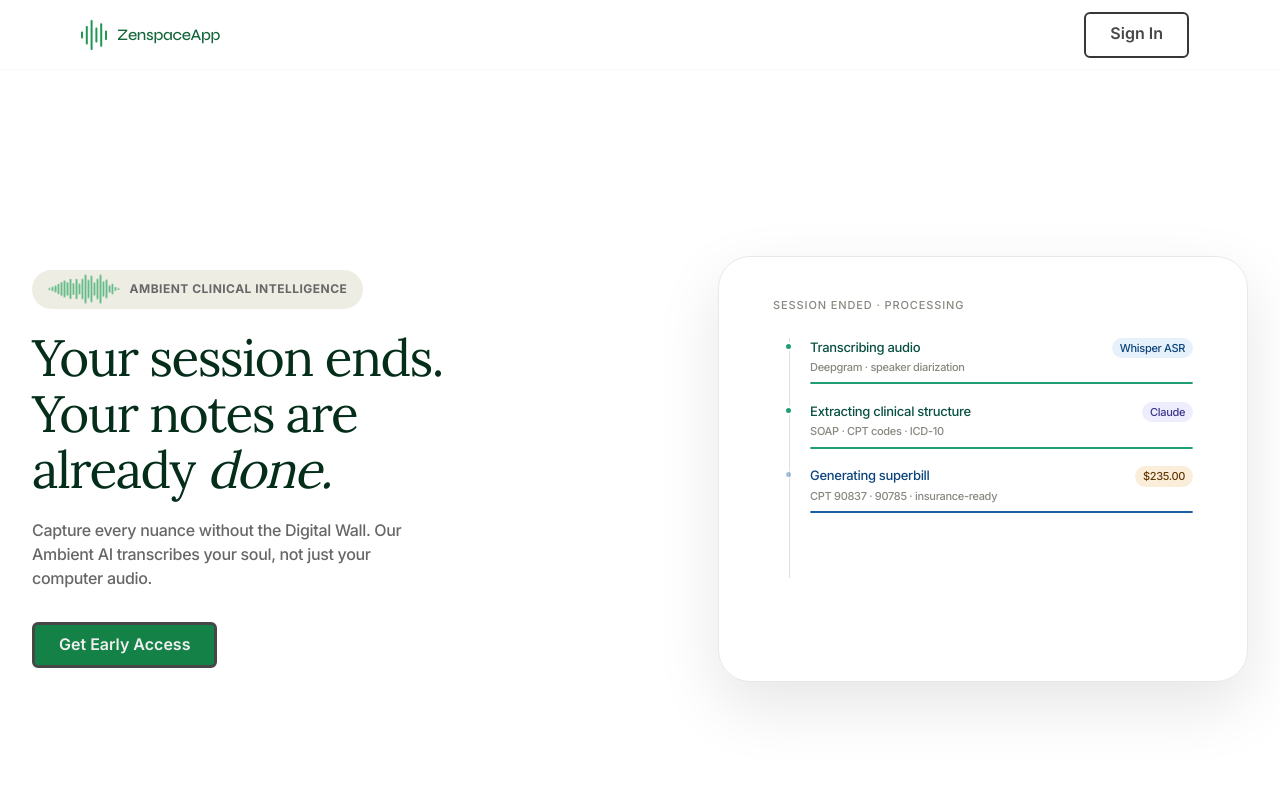
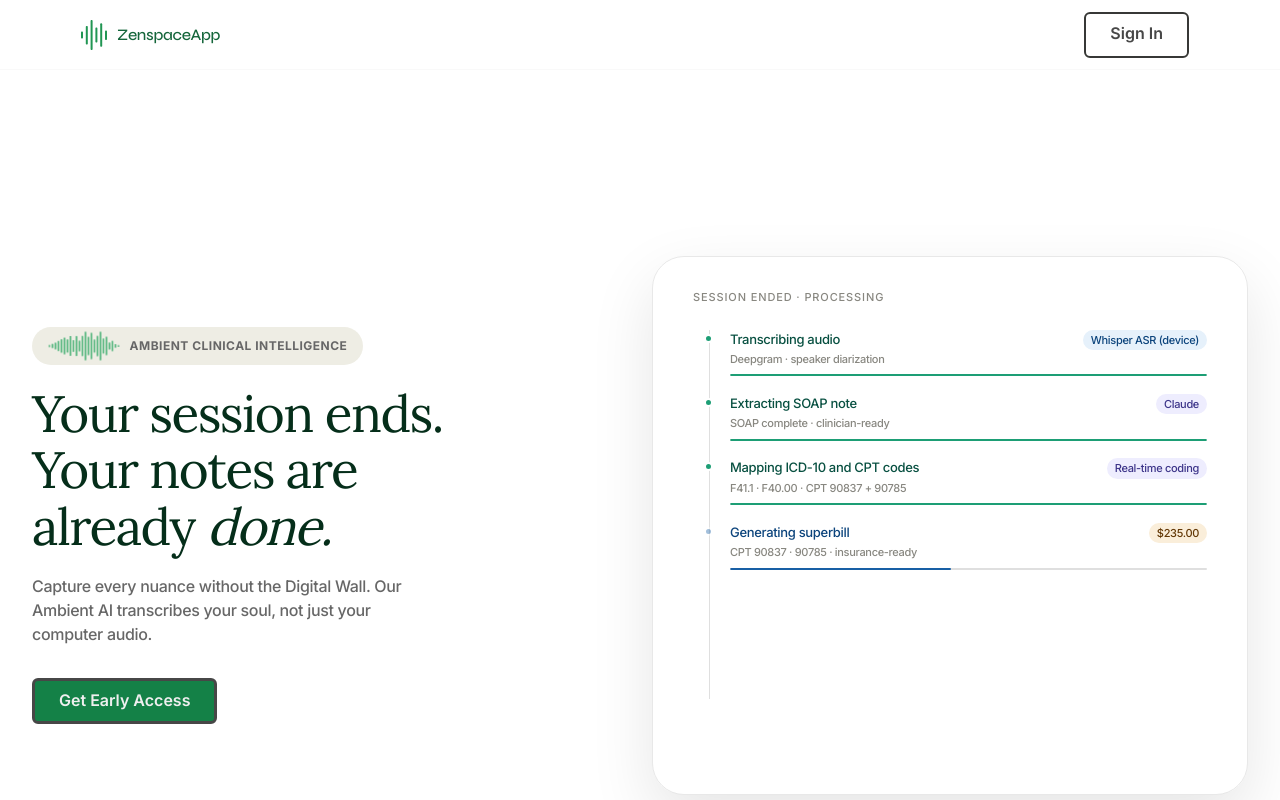
Before and after one commit to ZenSpaceApp/zenspace-website, a Next.js app: page /zennotes in a window 1280 px wide. Shown: the top 800 px of the page. Built offline with nearby package versions, Linux system fonts and the light colour scheme.

Commit message:
Added additional steps to session timeline Added session timeline specific styling

```diff
--- a/app/zennotes/ZenNotes.module.scss
+++ b/app/zennotes/ZenNotes.module.scss
@@ -66,7 +66,7 @@
 
 .hero {
   display: grid;
-  grid-template-columns: 1.25fr 1fr;
+  grid-template-columns: 1fr 1fr;
   gap: 24px;
   align-items: center;
   padding: 16rem 2rem 16rem;
@@ -157,6 +157,15 @@
   //   object-fit: cover;
   //   display: block;
   // }
+}
+
+.postSessionTimeline {
+  display: flex;
+  flex-direction: column;
+  border-radius: 32px;
+  box-shadow: 0 24px 64px rgba(0, 0, 0, 0.1);
+  border: 1px solid var(--color--border--1);
+  padding: 2rem 2.5rem;
 }
 
 .imagePlaceholder {
--- a/app/zennotes/page.tsx
+++ b/app/zennotes/page.tsx
@@ -271,7 +271,7 @@ export default function ZenNotesPage() {
           </Link>
         </div>
 
-        <div className={styles.heroImage}>
+        <div className={styles.postSessionTimeline}>
           {/* Replace with <Image src="/assets/zennotes-hero.png" alt="ZenNotes dashboard" fill /> */}
           {/* <Image
             src={ZenNoteHeroImg}
--- a/components/SessionTimeline/SessionTimeline.module.scss
+++ b/components/SessionTimeline/SessionTimeline.module.scss
@@ -47,7 +47,7 @@ $color-bg:             #ffffff;
 // ── Root ──────────────────────────────────────────────────────
 .root {
   width: 100%;
-  max-width: 420px;
+  max-width: 620px;
   font-family: inherit; // inherits from Next.js layout font
 }
 
--- a/components/SessionTimeline/SessionTimeline.tsx
+++ b/components/SessionTimeline/SessionTimeline.tsx
@@ -34,17 +34,25 @@ const DEFAULT_STEPS: TimelineStep[] = [
     id: 'transcribe',
     label: 'Transcribing audio',
     sublabel: 'Deepgram · speaker diarization',
-    tag: 'Whisper ASR',
+    tag: 'Whisper ASR (device)',
     tagVariant: 'blue',
     duration: 2400,
   },
   {
     id: 'extract',
-    label: 'Extracting clinical structure',
-    sublabel: 'SOAP · CPT codes · ICD-10',
+    label: 'Extracting SOAP note',
+    sublabel: 'SOAP complete · clinician-ready',
     tag: 'Claude',
     tagVariant: 'purple',
     duration: 3000,
+  },
+  {
+    id: 'coding',
+    label: 'Mapping ICD-10 and CPT codes',
+    sublabel: 'F41.1 · F40.00 · CPT 90837 + 90785',
+    tag: 'Real-time coding',
+    tagVariant: 'purple',
+    duration: 1100,
   },
   {
     id: 'superbill',
@@ -53,6 +61,14 @@ const DEFAULT_STEPS: TimelineStep[] = [
     tag: '$235.00',
     tagVariant: 'amber',
     duration: 1600,
+  },
+  {
+    id: 'patientNote',
+    label: 'Writing patient summary',
+    sublabel: 'Plain-language summary · sent to patient portal',
+    tag: 'Plain language',
+    tagVariant: 'blue',
+    duration: 1100,
   },
   {
     id: 'encrypt',
```
